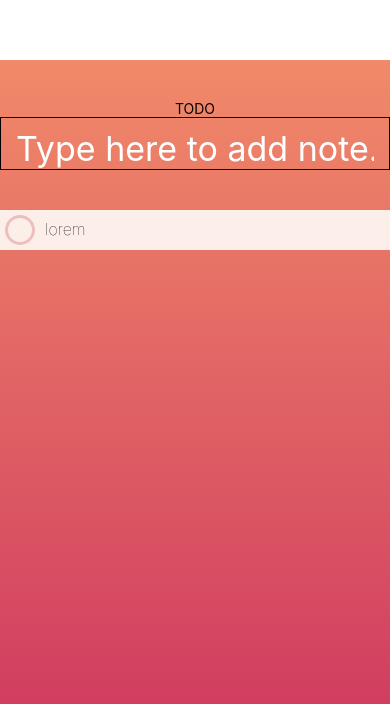
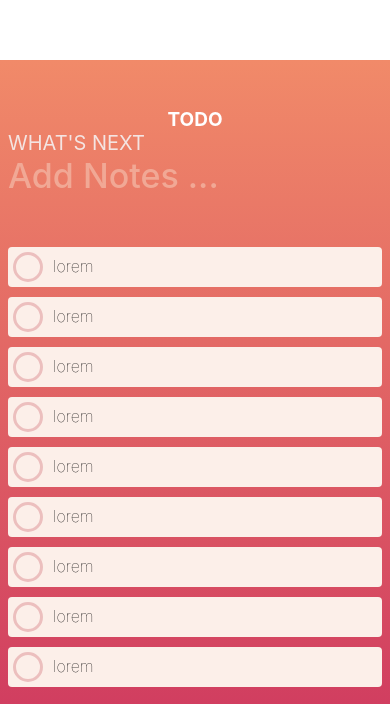
Before and after one commit to longlch/expo_react_native, a React Native app: screen / in a window 390 px wide. Shown: the part 140-844 px from the top of the page. Built offline with nearby package versions, Linux system fonts and the light colour scheme.

Commit message:
[BugFix] fix UI

```diff
--- a/app/Main.js
+++ b/app/Main.js
@@ -7,6 +7,7 @@ import {primaryGradientArray} from "./utils/Colors";
 import Header from "./components/Header";
 import Input from "./components/Input";
 import TodoItem from "./components/TodoItem";
+import ListItem from "./components/ListItem";
 
 const headerTitle = "TODO"
 export default class Main extends Component {
@@ -16,9 +17,11 @@ export default class Main extends Component {
                 style={styles.container}
                 colors={primaryGradientArray}>
 
-                <Header title={headerTitle}></Header>
+                <Header title={headerTitle}/>
+
                 <Input/>
-                <TodoItem/>
+                <ListItem/>
+
             </LinearGradient>
         );
     }
@@ -27,6 +30,7 @@ export default class Main extends Component {
 const styles = StyleSheet.create({
     container:{
         flex: 1,
+        padding: 8,
         marginTop: 200 // TODO: Remove this line
     }
 });
--- a/app/components/Header.js
+++ b/app/components/Header.js
@@ -6,7 +6,7 @@ export default class Header extends Component {
         const {title} = this.props;
         return (
             <View style={styles.container}>
-                <Text style={styles.headerText}>{title}</Text>
+                <Text style={styles.text}>{title}</Text>
             </View>
         );
     }
--- a/app/components/Input.js
+++ b/app/components/Input.js
@@ -1,26 +1,38 @@
 import React, {Component} from 'react';
-import {StyleSheet, TextInput } from "react-native";
+import {StyleSheet, TextInput, Text, View } from "react-native";
+import {inputPlaceholder, lighterWhite} from "../utils/Colors";
 
 export default class Input extends Component {
+
+    submit = ()=>{
+        console.log('submit');
+    }
+
     render() {
-        const {title} = this.props;
         return (
+            <View>
+                <Text style={styles.title}>WHAT'S NEXT</Text>
                 <TextInput
                     style={styles.input}
-                placeholder="Type here to add note."
-
+                    placeholder="Add Notes ..."
+                    placeholderTextColor={inputPlaceholder}
+                    multiline={true}
+                    blurOnSubmit={true}
+                    onSubmitEditing={this.submit}
                 />
+            </View>
         );
     }
 }
 
 const styles = StyleSheet.create({
-   input:{
-       paddingTop: 10,
-       paddingRight: 15,
-       paddingLeft:15,
+    input: {
         fontSize: 34,
         color: 'white',
-       borderWidth: 1
+        fontWeight: '500'
+    },
+    title: {
+        fontSize: 20,
+        color: lighterWhite
     }
 });
--- /dev/null
+++ b/app/components/ListItem.js
@@ -0,0 +1,30 @@
+import React, {Component} from 'react';
+import {StyleSheet, Text, View, ScrollView, Image} from "react-native";
+import TodoItem from "./TodoItem";
+
+export default class ListItem extends Component {
+    render() {
+        return (
+            <View style={styles.container}>
+                <ScrollView>
+                    <TodoItem/>
+                    <TodoItem/>
+                    <TodoItem/>
+                    <TodoItem/>
+                    <TodoItem/>
+                    <TodoItem/>
+                    <TodoItem/>
+                    <TodoItem/>
+                    <TodoItem/>
+                </ScrollView>
+            </View>
+
+        );
+    }
+}
+
+const styles = StyleSheet.create({
+    container:{
+
+    }
+});
--- a/app/components/TodoItem.js
+++ b/app/components/TodoItem.js
@@ -1,6 +1,6 @@
 import React, {Component} from 'react';
 import {StyleSheet, Text, View, TouchableOpacity, Dimensions } from "react-native";
-import {circleActive, circleInactive, deleteIconColor, lightWhite} from "../utils/Colors";
+import {circleActive, circleInactive, deleteIconColor, itemListTextStrike, lightWhite} from "../utils/Colors";
 import { MaterialIcons, FontAwesome,Ionicons } from '@expo/vector-icons';
 
 const { height, width } = Dimensions.get('window');
@@ -35,14 +35,18 @@ export default class TodoItem extends Component {
                     </TouchableOpacity>
 
                     <View style={styles.viewTodo}>
-                        <Text style={styles.text}>lorem</Text>
+                        <Text style={[
+                            styles.text,
+                            isChecked && {
+                                color: itemListTextStrike,
+                                textDecorationLine: 'line-through'
+                            }
+                        ]}>lorem</Text>
                     </View>
 
                 </View>
 
-
                 <View style={styles.containerTodo}>
-
                     {
                         isChecked &&
                         <View>
@@ -51,12 +55,7 @@ export default class TodoItem extends Component {
                             </TouchableOpacity>
                         </View>
                     }
-
                 </View>
-
-
-
-
             </View>
         );
     }
@@ -64,13 +63,12 @@ export default class TodoItem extends Component {
 
 const styles = StyleSheet.create({
     container:{
-        marginTop: 40,
+        marginTop: 10,
         backgroundColor: lightWhite,
         padding: 5,
         flexDirection: 'row',
         justifyContent: 'space-between',
-
-
+        borderRadius: 4
     },
     text: {
         fontWeight: '100',
```
Lines whose indentation alone changed are shown as unchanged.
